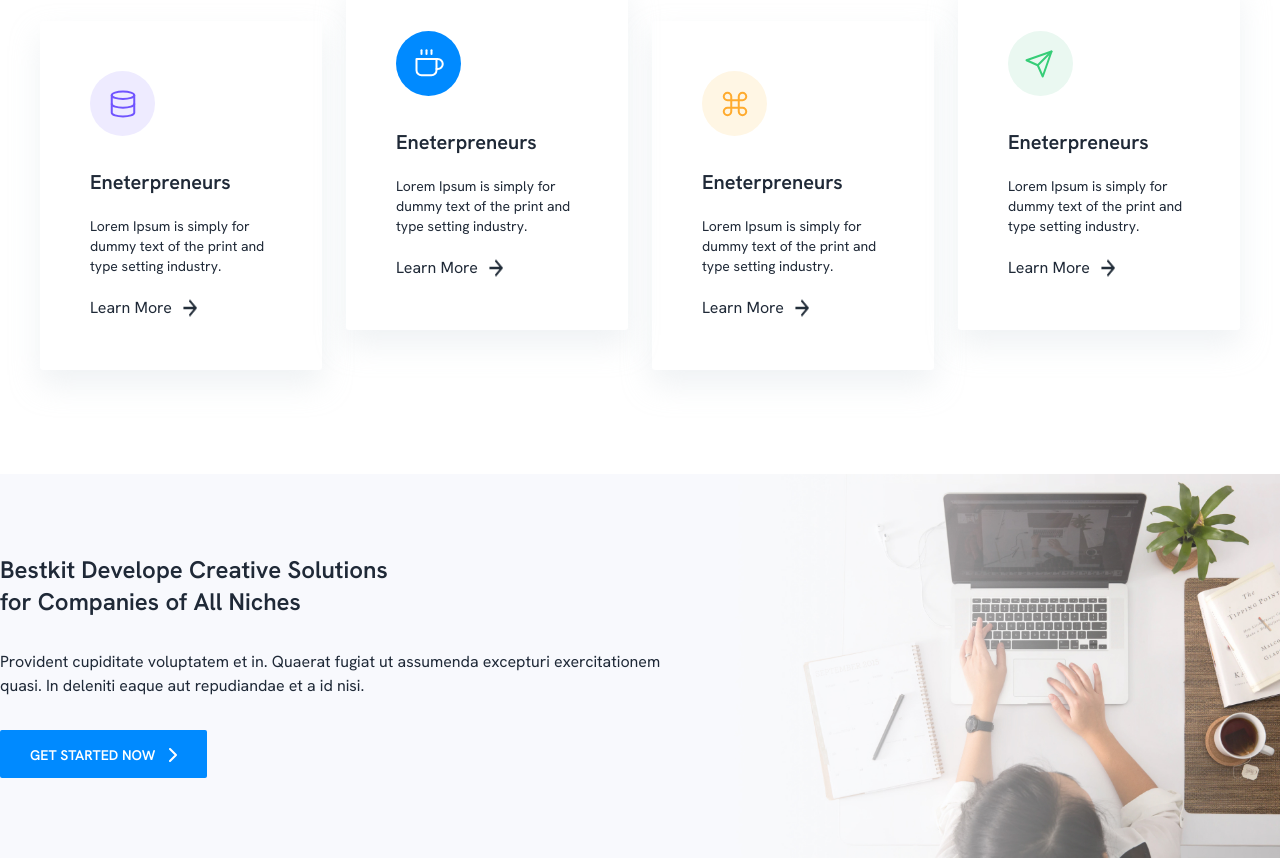
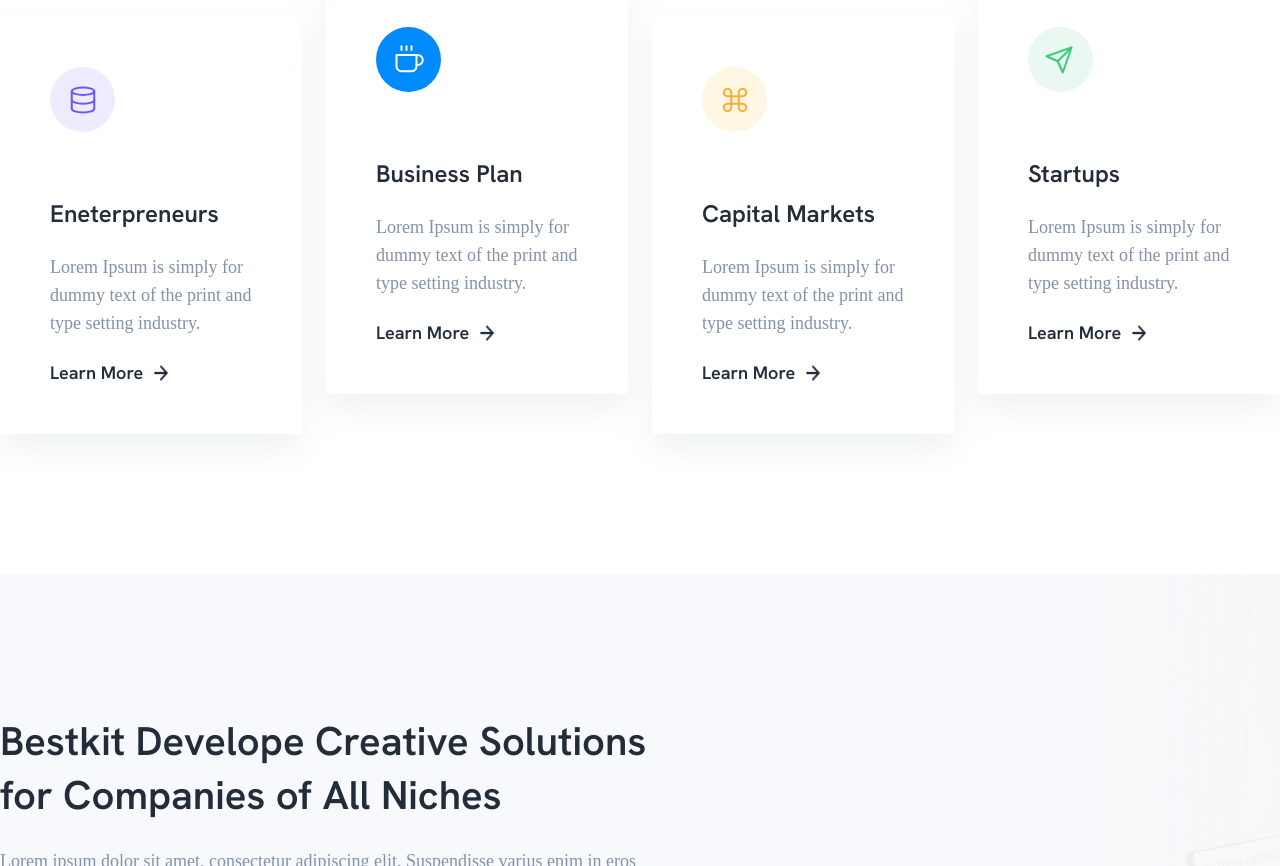
Before and after one commit to muktaranidas/BestKit, a React (Create React App) app: page / in a window 1280 px wide. Shown: the part 3020-3886 px from the top of the page. Built offline with nearby package versions, Linux system fonts and the light colour scheme.

Commit message:
done bestkit develope

```diff
--- a/src/Pages/AboutUs/AboutUs.js
+++ b/src/Pages/AboutUs/AboutUs.js
@@ -39,19 +39,18 @@ const AboutUs = () => {
 
           <div className="bg-[#EBF6FF] w-[284px]  p-[10px] mt-[40px] mb-[30px]">
             <button
+              onClick={() => myFunction("Our Mission")}
+              className={` py-2 px-4 ${btn === "Our Mission" && "bg-blue"}
+                 border-none w-[129px]  font-bold  text-black text-center`}
+            >
+              Our Mission
+            </button>
+            <button
               onClick={() => myFunction("Our Vision")}
               className={`py-2 px-4 ml-1  ${btn === "Our Vision" && "bg-blue"}
                border-none w-[129px]  font-bold  text-black text-center`}
             >
               Our Vision
-            </button>
-
-            <button
-              onClick={() => myFunction("Our Mission")}
-              className={` py-2 px-4 ${btn === "Our Mission" && "bg-blue"}
-               border-none w-[129px]  font-bold  text-black text-center`}
-            >
-              Our Mission
             </button>
           </div>
 
--- a/src/Pages/Home/BestkitDevelope/BestkitDevelope.js
+++ b/src/Pages/Home/BestkitDevelope/BestkitDevelope.js
@@ -5,23 +5,19 @@ import Button from "../../Shared/Button/Button";
 const BestkitDevelope = () => {
   return (
     <div
-      className=""
+      className="my-[140px] "
       style={{ background: `url(${bgImg})`, backgroundSize: "cover" }}
     >
-      <div className="text-black"></div>
-      <div className="widthClass  mx-auto ">
-        <div className=" py-20">
-          <h1 className="mb-8 text-2xl font-bold">
-            Bestkit Develope Creative Solutions <br />
-            <span>for Companies of All Niches</span>
-          </h1>
-          <p className="mb-8 w-[665px]">
-            Provident cupiditate voluptatem et in. Quaerat fugiat ut assumenda
-            excepturi exercitationem quasi. In deleniti eaque aut repudiandae et
-            a id nisi.
-          </p>
-          <Button btnText="Get Started Now"></Button>
-        </div>
+      <div className="widthClass   py-[140px]">
+        <h1 className="title">
+          Bestkit Develope Creative Solutions <br />
+          for Companies of All Niches
+        </h1>
+        <p className="w-[665px] paragraph-normal-tag pb-[50px]">
+          Lorem ipsum dolor sit amet, consectetur adipiscing elit. Suspendisse
+          varius enim in eros elementum tristique.
+        </p>
+        <Button btnText="Get Started Now"></Button>
       </div>
     </div>
   );
--- a/src/Pages/Home/SpecialOutstandingServices/SpecialOutstandingServices.css
+++ b/src/Pages/Home/SpecialOutstandingServices/SpecialOutstandingServices.css
@@ -2,3 +2,27 @@
   box-shadow: 0px 15px 30px rgba(210, 217, 224, 0.35);
   border-radius: 3px;
 }
+.special-outstanding-h3 {
+  font-style: normal;
+  font-weight: 600;
+  font-size: 24px;
+  line-height: 29px;
+  /* identical to box height */
+
+  /* Dark */
+
+  color: #222d39;
+  padding-top: 35px;
+  padding-bottom: 25px;
+}
+.paragraph-normal-learn {
+  font-style: normal;
+  font-weight: 600;
+  font-size: 18px;
+  line-height: 22px;
+  /* identical to box height */
+
+  /* Dark */
+
+  color: #222d39;
+}
--- a/src/Pages/Home/SpecialOutstandingServices/SpecialOutstandingServices.js
+++ b/src/Pages/Home/SpecialOutstandingServices/SpecialOutstandingServices.js
@@ -6,20 +6,20 @@ import arrow from "../../../assets/SpecialOutstanding/arrow-right.png";
 const SpecialOutstandingServices = () => {
   return (
     <section className="bgWhite  ">
-      <div className=" widthClass container  mx-auto space-y-16 sm:p-10">
+      <div className=" widthClass container  ">
         <div className=" flex flex-row  justify-between">
           <div className="space-y-2 relative">
-            <p className="text-blue ">How Can We Help?</p>
-            <h1 className="font-semibold text-5xl lg:text-3xl">
+            <p className="paragraph-style-tag ">How Can We Help?</p>
+            <h1 className="title">
               Special Outstanding Services <br />
-              <p className="pt-1"> For Startups Business</p>
+              For Startups Business
             </h1>
           </div>
-          <div className="pt-16">
+          <div className="pt-20">
             <Button btnText={"View All Services"}></Button>
           </div>
         </div>
-        <div className="grid py-16  w-full grid-cols-1 gap-x-6  sm:grid-cols-2 lg:grid-cols-4">
+        <div className="grid  mt-[103px]  w-full grid-cols-1 gap-x-6  sm:grid-cols-2 lg:grid-cols-4">
           <div className="hover:border-b-2 hover:border-blue special-service p-[50px]   bg-[#FFFFFF] ">
             <h1 className=" mb-8">
               <svg
@@ -54,20 +54,22 @@ const SpecialOutstandingServices = () => {
               </svg>
             </h1>
 
-            <div className="flex flex-col space-y-5 ">
-              <h1 className="text-xl font-semibold ">Eneterpreneurs</h1>
-              <p className="text-sm ">
+            <div className="flex flex-col ">
+              <h1 className="special-outstanding-h3 ">Eneterpreneurs</h1>
+              <p className="paragraph-normal-tag pb-[25px]">
                 Lorem Ipsum is simply for dummy text of the print and type
                 setting industry.
-              </p>{" "}
+              </p>
               <div className=" flex ">
-                <a className="">Learn More</a>
+                <a href="#" className="paragraph-normal-learn ">
+                  Learn More
+                </a>
                 <img src={arrow} alt="" className="pl-2" />
               </div>
             </div>
           </div>
           <div className=" relative">
-            <div className="hover:border-b-2 hover:border-blue absolute -top-10 special-service p-[50px] bg-[#FFFFFF] ">
+            <div className="hover:border-b-2  hover:border-blue absolute -top-10 special-service p-[50px] bg-[#FFFFFF] ">
               <h1 className=" mb-8">
                 <svg
                   width="65"
@@ -115,14 +117,16 @@ const SpecialOutstandingServices = () => {
                 </svg>
               </h1>
 
-              <div className="flex flex-col space-y-5 ">
-                <h1 className="text-xl font-semibold ">Eneterpreneurs</h1>
-                <p className="text-sm ">
+              <div className="flex flex-col ">
+                <h1 className="special-outstanding-h3 ">Business Plan</h1>
+                <p className="paragraph-normal-tag pb-[25px]">
                   Lorem Ipsum is simply for dummy text of the print and type
                   setting industry.
                 </p>
                 <div className=" flex ">
-                  <a className="">Learn More</a>
+                  <a href="#" className="paragraph-normal-learn ">
+                    Learn More
+                  </a>
                   <img src={arrow} alt="" className="pl-2" />
                 </div>
               </div>
@@ -148,14 +152,16 @@ const SpecialOutstandingServices = () => {
               </svg>
             </h1>
 
-            <div className="flex flex-col space-y-5 ">
-              <h1 className="text-xl font-semibold ">Eneterpreneurs</h1>
-              <p className="text-sm ">
+            <div className="flex flex-col ">
+              <h1 className="special-outstanding-h3 ">Capital Markets</h1>
+              <p className="paragraph-normal-tag pb-[25px]">
                 Lorem Ipsum is simply for dummy text of the print and type
                 setting industry.
-              </p>{" "}
+              </p>
               <div className=" flex ">
-                <a className="">Learn More</a>
+                <a href="#" className="paragraph-normal-learn ">
+                  Learn More
+                </a>
                 <img src={arrow} alt="" className="pl-2" />
               </div>
             </div>
@@ -188,14 +194,16 @@ const SpecialOutstandingServices = () => {
                 </svg>
               </h1>
 
-              <div className="flex flex-col space-y-5 ">
-                <h1 className="text-xl font-semibold ">Eneterpreneurs</h1>
-                <p className="text-sm ">
+              <div className="flex flex-col ">
+                <h1 className="special-outstanding-h3 ">Startups</h1>
+                <p className="paragraph-normal-tag pb-[25px]">
                   Lorem Ipsum is simply for dummy text of the print and type
                   setting industry.
-                </p>{" "}
+                </p>
                 <div className=" flex ">
-                  <a className="">Learn More</a>
+                  <a href="#" className="paragraph-normal-learn ">
+                    Learn More
+                  </a>
                   <img src={arrow} alt="" className="pl-2" />
                 </div>
               </div>
```
